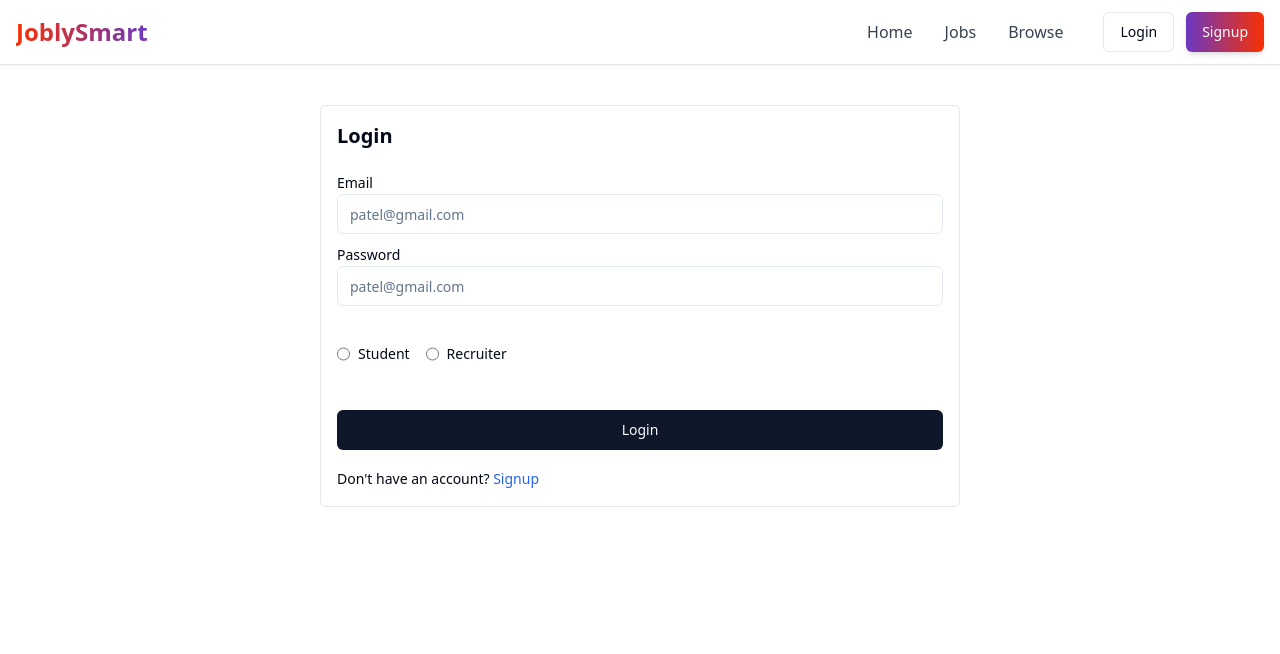
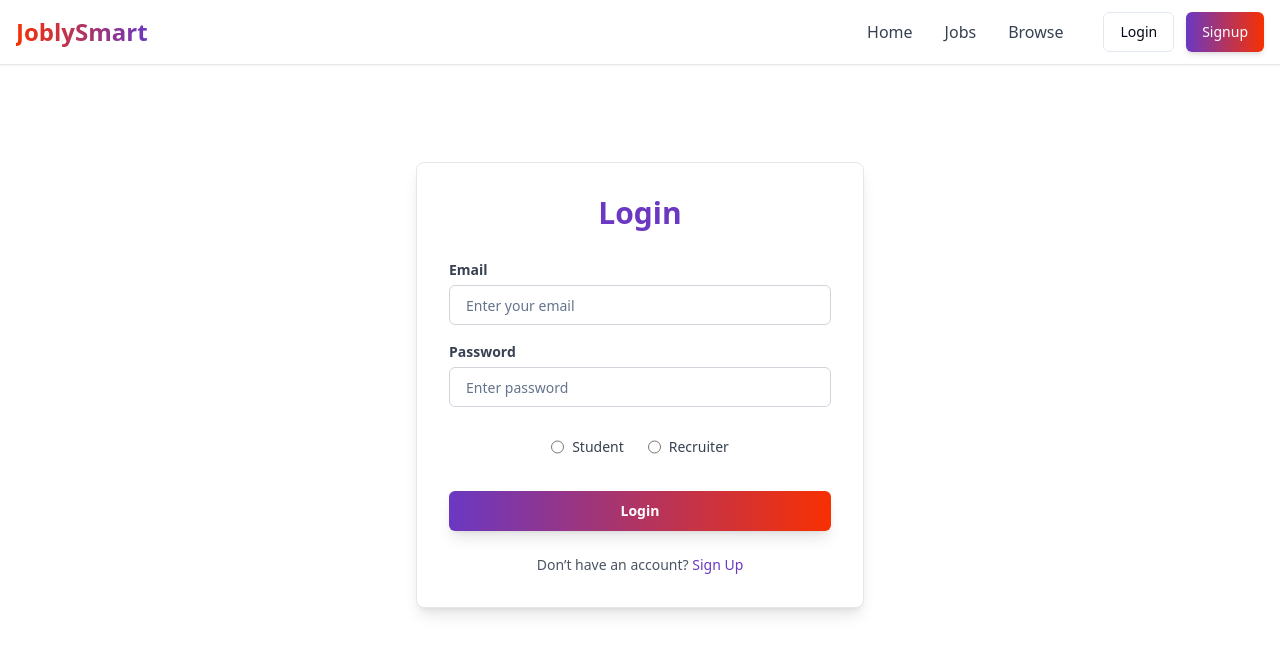
Before and after one commit to AnujChaudhary0497/JoblySmart-JobPortal, a React (Vite) app in the folder frontend/: page /login in a window 1280 px wide. Shown: the top 654 px of the page. Built offline with nearby package versions, Linux system fonts and the light colour scheme.

Commit message:
final login look

```diff
--- a/frontend/src/components/auth/Login.jsx
+++ b/frontend/src/components/auth/Login.jsx
@@ -1,16 +1,16 @@
-import React, { useEffect, useState } from 'react'
-import Navbar from '../shared/Navbar'
-import { Label } from '../ui/label'
-import { Input } from '../ui/input'
-import { RadioGroup } from '../ui/radio-group'
-import { Button } from '../ui/button'
-import { Link, useNavigate } from 'react-router-dom'
-import axios from 'axios'
-import { USER_API_END_POINT } from '@/utils/constant'
-import { toast } from 'sonner'
-import { useDispatch, useSelector } from 'react-redux'
-import { setLoading, setUser } from '@/redux/authSlice'
-import { Loader2 } from 'lucide-react'
+import React, { useEffect, useState } from "react";
+import Navbar from "../shared/Navbar";
+import { Label } from "../ui/label";
+import { Input } from "../ui/input";
+import { RadioGroup } from "../ui/radio-group";
+import { Button } from "../ui/button";
+import { Link, useNavigate } from "react-router-dom";
+import axios from "axios";
+import { USER_API_END_POINT } from "@/utils/constant";
+import { toast } from "sonner";
+import { useDispatch, useSelector } from "react-redux";
+import { setLoading, setUser } from "@/redux/authSlice";
+import { Loader2 } from "lucide-react";
 
 const Login = () => {
   const [input, setInput] = useState({
@@ -18,102 +18,156 @@ const Login = () => {
     password: "",
     role: "",
   });
-    const { loading,user } = useSelector(store => store.auth);
+
+  const { loading, user } = useSelector((store) => store.auth);
   const navigate = useNavigate();
   const dispatch = useDispatch();
 
   const changeEventHandler = (e) => {
     setInput({ ...input, [e.target.name]: e.target.value });
-    }
+  };
 
   const submitHandler = async (e) => {
     e.preventDefault();
     try {
       dispatch(setLoading(true));
-            const res = await axios.post(`${USER_API_END_POINT}/login`, input, {
+      const res = await axios.post(
+        `${USER_API_END_POINT}/login`,
+        input,
+        {
           headers: {
-                    "Content-Type": "application/json"
+            "Content-Type": "application/json",
           },
           withCredentials: true,
-            });
+        }
+      );
+
       if (res.data.success) {
         dispatch(setUser(res.data.user));
         navigate("/");
         toast.success(res.data.message);
       }
     } catch (error) {
-            console.log(error);
-            toast.error(error.response.data.message);
+      toast.error(error.response?.data?.message || "Login failed");
     } finally {
       dispatch(setLoading(false));
     }
-    }
-    useEffect(()=>{
-        if(user){
+  };
+
+  useEffect(() => {
+    if (user) {
       navigate("/");
     }
-    },[])
+  }, [user, navigate]);
+
   return (
     <div>
       <Navbar />
-            <div className='flex items-center justify-center max-w-7xl mx-auto'>
-                <form onSubmit={submitHandler} className='w-1/2 border border-gray-200 rounded-md p-4 my-10'>
-                    <h1 className='font-bold text-xl mb-5'>Login</h1>
-                    <div className='my-2'>
-                        <Label>Email</Label>
+      <div className="flex items-center justify-center max-w-7xl mx-auto min-h-[80vh] px-4">
+        <form
+          onSubmit={submitHandler}
+          className="w-full max-w-md bg-white border border-gray-200 rounded-lg p-8 shadow-lg transition-shadow hover:shadow-2xl"
+        >
+          <h1 className="font-extrabold text-3xl mb-8 text-center text-[#6A38C2]">
+            Login
+          </h1>
+
+          {/* Email */}
+          <div className="mb-5">
+            <Label className="block mb-2 text-gray-700 font-semibold">
+              Email
+            </Label>
             <Input
               type="email"
               value={input.email}
               name="email"
               onChange={changeEventHandler}
-                            placeholder="patel@gmail.com"
+              placeholder="Enter your email"
+              className="w-full px-4 py-3 rounded-md border border-gray-300 focus:outline-none focus:ring-2 focus:ring-[#6A38C2] transition"
+              required
             />
           </div>
 
-                    <div className='my-2'>
-                        <Label>Password</Label>
+          {/* Password */}
+          <div className="mb-5">
+            <Label className="block mb-2 text-gray-700 font-semibold">
+              Password
+            </Label>
             <Input
               type="password"
               value={input.password}
               name="password"
               onChange={changeEventHandler}
-                            placeholder="patel@gmail.com"
+              placeholder="Enter password"
+              className="w-full px-4 py-3 rounded-md border border-gray-300 focus:outline-none focus:ring-2 focus:ring-[#6A38C2] transition"
+              required
             />
           </div>
-                    <div className='flex items-center justify-between'>
-                        <RadioGroup className="flex items-center gap-4 my-5">
+
+          {/* Role */}
+          <RadioGroup className="flex items-center justify-center gap-6 mb-6">
             <div className="flex items-center space-x-2">
               <Input
                 type="radio"
                 name="role"
                 value="student"
-                                    checked={input.role === 'student'}
+                checked={input.role === "student"}
                 onChange={changeEventHandler}
                 className="cursor-pointer"
+                required
               />
-                                <Label htmlFor="r1">Student</Label>
+              <Label className="cursor-pointer font-medium text-gray-700">
+                Student
+              </Label>
             </div>
+
             <div className="flex items-center space-x-2">
               <Input
                 type="radio"
                 name="role"
                 value="recruiter"
-                                    checked={input.role === 'recruiter'}
+                checked={input.role === "recruiter"}
                 onChange={changeEventHandler}
                 className="cursor-pointer"
+                required
               />
-                                <Label htmlFor="r2">Recruiter</Label>
+              <Label className="cursor-pointer font-medium text-gray-700">
+                Recruiter
+              </Label>
             </div>
           </RadioGroup>
-                    </div>
-                    {
-                        loading ? <Button className="w-full my-4"> <Loader2 className='mr-2 h-4 w-4 animate-spin' /> Please wait </Button> : <Button type="submit" className="w-full my-4">Login</Button>
-                    }
-                    <span className='text-sm'>Don't have an account? <Link to="/signup" className='text-blue-600'>Signup</Link></span>
+
+          {/* Button */}
+          {loading ? (
+            <Button
+              className="w-full py-3 bg-gradient-to-r from-[#6A38C2] to-[#F83002] text-white font-semibold flex justify-center items-center"
+              disabled
+            >
+              <Loader2 className="mr-2 h-5 w-5 animate-spin" /> Please wait
+            </Button>
+          ) : (
+            <Button
+              type="submit"
+              className="w-full py-3 bg-gradient-to-r from-[#6A38C2] to-[#F83002] text-white font-semibold shadow-lg hover:from-[#542c9e] hover:to-[#c1271e] transition"
+            >
+              Login
+            </Button>
+          )}
+
+          {/* Redirect */}
+          <p className="mt-6 text-center text-sm text-gray-600">
+            Don’t have an account?{" "}
+            <Link
+              to="/signup"
+              className="text-[#6A38C2] hover:underline font-medium"
+            >
+              Sign Up
+            </Link>
+          </p>
         </form>
       </div>
     </div>
-    )
-}
+  );
+};
 
-export default Login
+export default Login;
```
Lines whose indentation alone changed are shown as unchanged.
